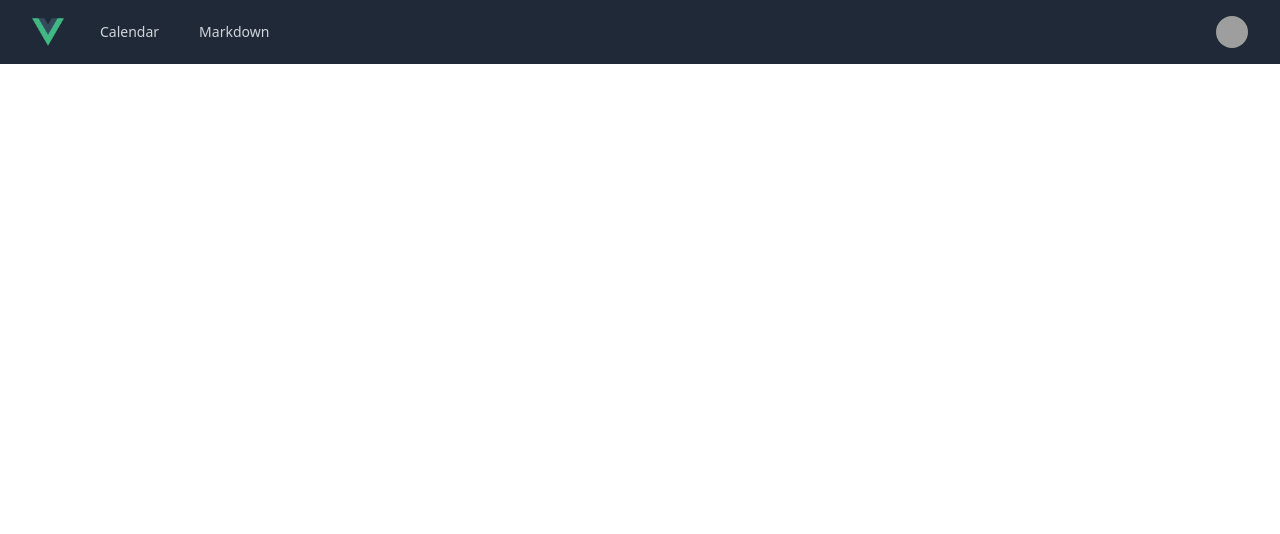
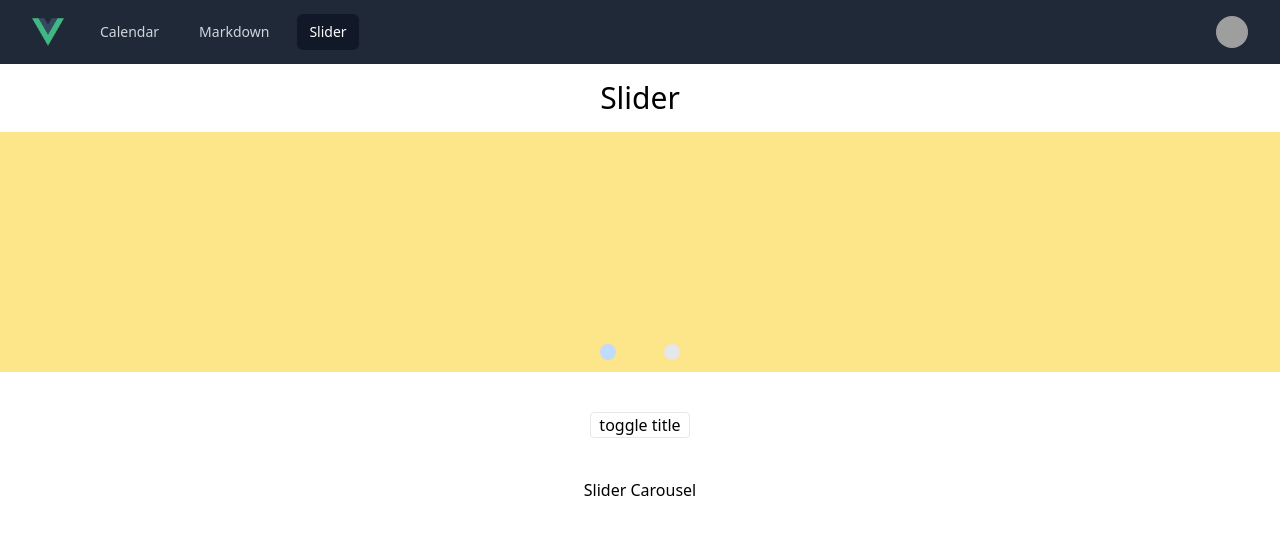
Before and after one commit to tinywind/vue3-study, a Vue app: page /slider in a window 1280 px wide. Shown: the top 534 px of the page. Built offline with nearby package versions, Linux system fonts and the light colour scheme; grey boxes are pictures that could not be loaded; some icons are missing.

Commit message:
add slider app

```diff
--- a/src/components/AppHeader.vue
+++ b/src/components/AppHeader.vue
@@ -108,6 +108,7 @@ export default {
       navigation: [
         {name: 'Calendar', href: '/calendar', active: location.pathname === '/calendar'},
         {name: 'Markdown', href: '/markdown', active: location.pathname === '/markdown'},
+        {name: 'Slider', href: '/slider', active: location.pathname === '/slider'},
       ],
     }
   },
--- /dev/null
+++ b/src/pages/Slider.vue
@@ -0,0 +1,74 @@
+<template>
+  <div class="flex flex-wrap w-full">
+    <h1 class=" w-full text-center text-3xl my-4">Slider</h1>
+
+    <div class="h-60 w-full relative">
+      <div v-for="slider in sliders" :key="slider" class="absolute w-full">
+        <transition name="fade">
+          <div v-if="sliders[currentSlider] === slider" :class="slider" class="w-full h-60"/>
+        </transition>
+      </div>
+
+      <div class="absolute bottom-3 flex w-full justify-center">
+        <button v-for="(slider, index) in sliders" :key="slider" :class="slider" class="w-4 h-4 rounded-full mx-2"
+                type="button" @click="changeSlider(index)"/>
+      </div>
+    </div>
+
+
+    <div class="my-10 flex w-full justify-center">
+      <button class="rounded border px-2 hover:bg-gray-100" type="button" @click="showingTitle = !showingTitle">
+        toggle title
+      </button>
+    </div>
+    <div class="flex w-full justify-center">
+      <transition name="fade">
+        <h1 v-show="showingTitle">Slider Carousel</h1>
+      </transition>
+    </div>
+  </div>
+</template>
+<script>
+
+export default {
+  name: "Markdown",
+  data() {
+    return {
+      currentSlider: 0,
+      sliders: ['bg-blue-200', 'bg-yellow-200', 'bg-gray-200'],
+      task: null,
+      showingTitle: true
+    }
+  },
+  computed: {},
+  methods: {
+    changeSlider(index) {
+      this.currentSlider = index
+      clearInterval(this.task)
+    }
+  },
+  mounted() {
+    this.task = setInterval(() => {
+      this.currentSlider = (this.currentSlider + 1) % this.sliders.length
+    }, 1000)
+  },
+  beforeUnmount() {
+    clearInterval(this.task)
+  }
+}
+</script>
+
+<style scoped>
+.fade-enter-active,
+.fade-leave-active {
+  transition: all 0.5s ease;
+}
+.fade-enter-from {
+  opacity: 0;
+  transform: translateX(-100%);
+}
+.fade-leave-to {
+  opacity: 0;
+  transform: translateX(100%);
+}
+</style>
--- a/src/router.js
+++ b/src/router.js
@@ -2,6 +2,7 @@ import {createRouter, createWebHistory} from 'vue-router'
 import Calendar from "@/pages/Calendar"
 import Home from "@/pages/Home"
 import Markdown from "@/pages/Markdown"
+import Slider from "@/pages/Slider";
 
 export default createRouter({
     history: createWebHistory(),
@@ -9,5 +10,6 @@ export default createRouter({
         {path: '/', component: Home},
         {path: '/calendar', component: Calendar},
         {path: '/markdown', component: Markdown},
+        {path: '/slider', component: Slider},
     ]
 })
```
